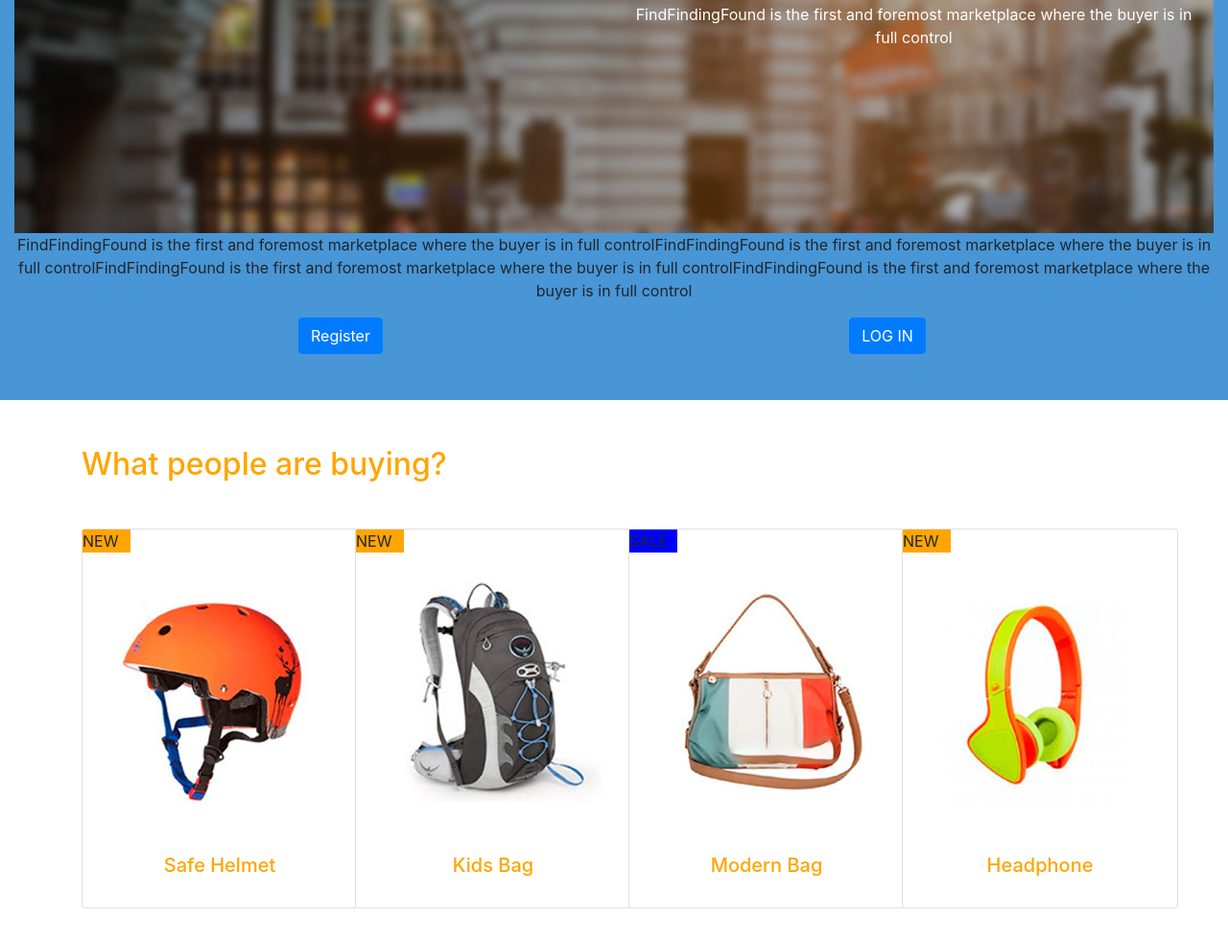
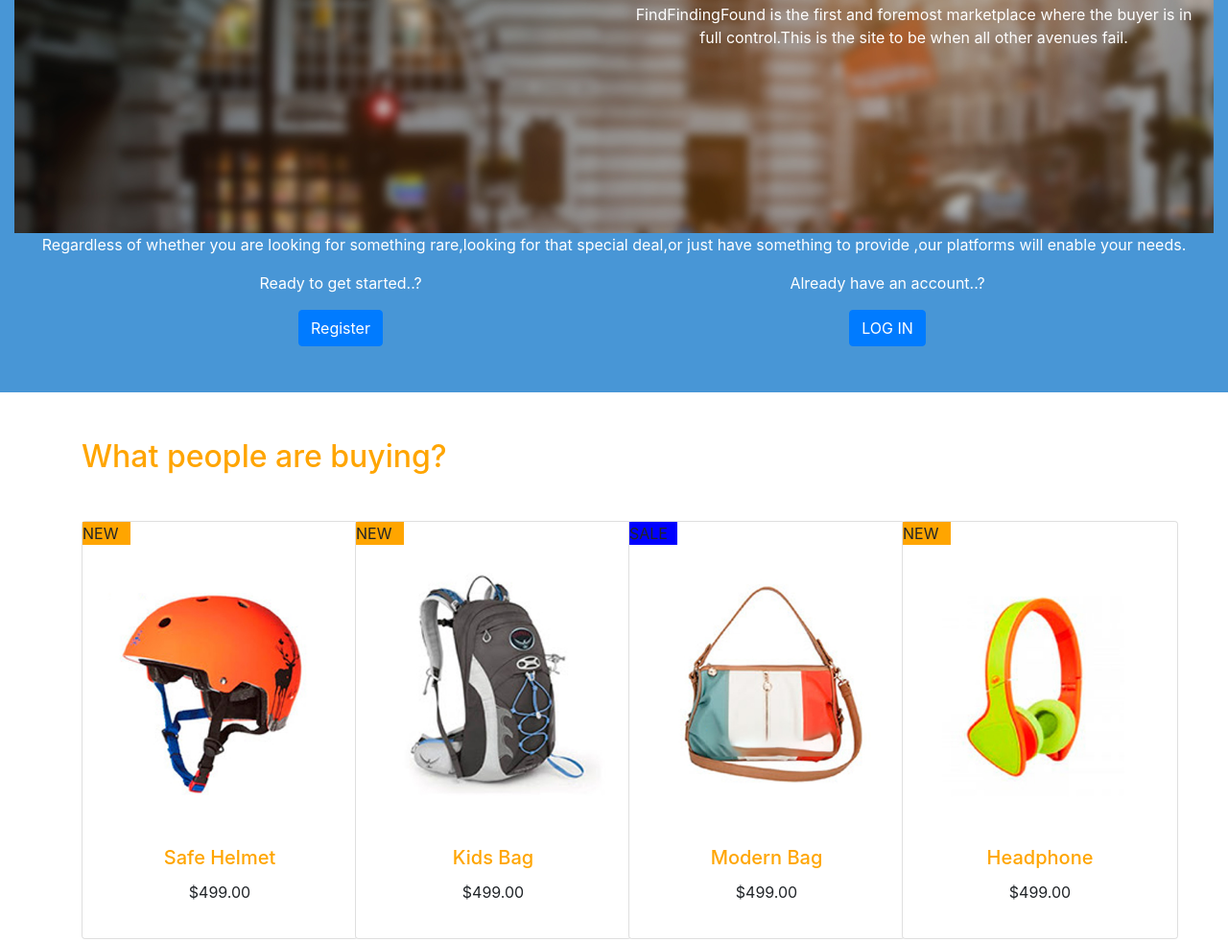
Before and after one commit to Thixuneana-github-2000/LastExamWeb, a plain HTML site: page index.html in a window 1280 px wide. Shown: the part 333-1315 px from the top of the page at 96% size. Drawn offline with nearby package versions, Linux system fonts and the light colour scheme.

Commit message:
updating index file

```diff
--- a/index.html
+++ b/index.html
@@ -10,70 +10,7 @@
     <link rel="stylesheet" href="https://cdn.jsdelivr.net/npm/bootstrap@4.6.0/dist/css/bootstrap.min.css" integrity="sha384-B0vP5xmATw1+K9KRQjQERJvTumQW0nPEzvF6L/Z6nronJ3oUOFUFpCjEUQouq2+l" crossorigin="anonymous">
 
     <title>FindFindingFound</title>
-    <!-- <style>
-        .text-bgcolor{
-            color: rgb(27, 173, 221);
-        }
-        .bg-color1{
-            background-color: rgb(72, 150, 214);
-        }
-        .bg-pic{
-            background-image:url(./OtherImages/background.jpg);
-            height: 400px;
-            width: 100%
-        }
-        .test-alingns{
-            color: white;
-            align-content: center;
-            align-items: center;
-            justify-content: space-between;
-        }
-        .textbg{
-            background-color: orange;
-        }
-        .textcol{
-            color: white;
-        }
-        .test-cont{
-            text-align: center;
-        }
-        .textorg{
-            color: orange;
-        }
-        .bg-color2{
-            background-color:orange;
-        }
-        .footer-color{
-            background-color: rgb(77, 73, 73);
-        }
-        .text-bgcolor2{
-            color: white;
-        }
-        .textbg1{
-            width: 50px;
-        }
-        .textbg2{
-            background-color: blue;
-        }
-        footer{
-            /* display: flex; */
-            justify-content: space-between;
-            align-items: center;
-            padding: 0 75px;
 
-        }
-        footer ul{
-            list-style: none;
-            margin: 0;
-            padding: 0;
-        }
-      .colortext{
-        color: rgb(78, 156, 219);
-      }
-      .fam{
-          font-family: cursive;
-      }
-    </style> -->
   </head>
   <body>
 
@@ -138,18 +75,28 @@
             <div class="col-md-6 text-center mt-5">
                 <h1 class="test-alingns ">FindFindingFound</h1>
                 <h1 class="test-alingns "><span class="textbg">Find What you need</span></h1>
-                <p class="textcol">FindFindingFound is the first and foremost marketplace where the buyer is in full control</p>
+                <p class="textcol">FindFindingFound is the first and foremost marketplace where the buyer is in full control.This is the site to be when all other avenues fail.</p>
             </div>
             </div>
 
          </div>
 
 
-             <p class="test-cont">
-                FindFindingFound is the first and foremost marketplace where the buyer is in full controlFindFindingFound is the first and foremost marketplace where the buyer is in full controlFindFindingFound is the first and foremost marketplace where the buyer is in full controlFindFindingFound is the first and foremost marketplace where the buyer is in full control
+             <p class="test-cont textcol">
+                Regardless of whether you are looking for something rare,looking for that special deal,or just have something to provide ,our platforms will enable your needs.
              </p>
 
 
+             <div class="container">
+                <div class="row">
+                    <div class="col-md-6">
+                       <center><p class="textcol">Ready to get started..?</p></center>
+                    </div>
+                    <div class="col-md-6">
+                        <center><p class="textcol">Already have an account..?</p></center>
+                    </div>
+                </div>
+             </div>
          <div class="container">
             <div class="row">
                 <div class="col-md-6">
@@ -173,8 +120,8 @@
                     <label for="NEW" class="textbg1 textbg">NEW</label>
                     <img src="./Products/1.jpg" class="card-img-top" alt="...">
                     <div class="card-body">
-                      <center><h5 class="card-title"><span class="textorg">Safe Helmet</span></h5></center>
-
+                      <center><h5 class="card-title"><span class="textorg">Safe Helmet</span></h5>
+                      <p>$499.00 </p></center>
                     </div>
                   </div>
             </div>
@@ -183,7 +130,9 @@
                     <label for="NEW" class="textbg1 textbg">NEW</label>
                     <img src="./Products/2.jpg" class="card-img-top" alt="...">
                     <div class="card-body">
-                      <center><h5 class="card-title"><span class="textorg">Kids Bag</span></h5></center>
+                      <center><h5 class="card-title"><span class="textorg">Kids Bag</span></h5>
+                    <p>$499.00</p>
+                    </center>
 
 
                     </div>
@@ -194,7 +143,9 @@
                     <label for="NEW" class="textbg1 textbg2">SALE</label>
                     <img src="./Products/3.jpg" class="card-img-top" alt="...">
                     <div class="card-body">
-                      <center><h5 class="card-title"><span class="textorg">Modern Bag</span></h5></center>
+                      <center><h5 class="card-title"><span class="textorg">Modern Bag</span></h5>
+                        <p>$499.00</p>
+                    </center>
 
 
                     </div>
@@ -205,7 +156,9 @@
                     <label for="NEW" class="textbg1 textbg">NEW</label>
                     <img src="./Products/4.jpg" class="card-img-top" alt="...">
                     <div class="card-body">
-                      <center><h5 class="card-title"><span class="textorg">Headphone</span></h5></center>
+                      <center><h5 class="card-title"><span class="textorg">Headphone</span></h5>
+                        <p>$499.00</p>
+                    </center>
 
 
                     </div>
```
